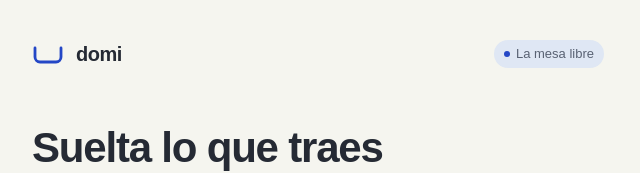
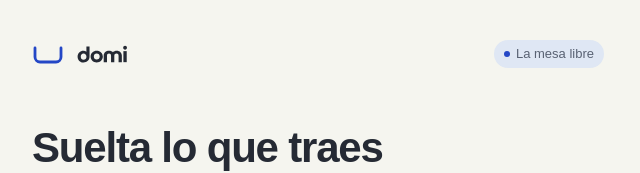
Before and after one commit to ricardomartinezsau-jpg/domi-nebius, a Next.js app: page / in a window 1280 px wide. Shown: the top 173 px of the page, without its empty margins (322-962 px from the left). Built offline with nearby package versions, Linux system fonts and the light colour scheme; a web font is replaced by a local one.

Commit message:
feat(brand): incorporar wordmark vectorial oficial de identidad-domi

```diff
--- a/app/flow.css
+++ b/app/flow.css
@@ -18,8 +18,10 @@ h2 { font-size:24px; line-height:1.2; letter-spacing:-.5px; margin:0; }
 p { line-height:1.6; }
 .domi-shell { margin:0 auto; padding:32px 24px 36px; min-height:100svh; }
 .domi-header { display:flex; align-items:center; justify-content:space-between; gap:16px; margin-bottom:40px; }
-.domi-brand { display:inline-flex; align-items:center; gap:10px; font-weight:700; font-size:21px; line-height:1; letter-spacing:-.5px; }
-.domi-brand svg { color:var(--domi-blue); }
+.domi-brand { display:inline-flex; align-items:center; gap:10px; line-height:1; }
+.domi-symbol-svg { width:32px; height:20px; flex-shrink:0; color:var(--domi-blue); }
+.domi-wordmark { height:20px; width:auto; flex-shrink:0; color:var(--ink); }
+.dominio-page .domi-wordmark { color:#f5f5ef; }
 .badge { background:#dfe7f4; color:#344365; border-radius:20px; padding:5px 12px; font-size:13px; }
 .intro { color:var(--domi-muted); font-size:18px; margin:14px 0 28px; }
 .primary,.secondary,.hero-start { min-height:54px; display:inline-flex; align-items:center; justify-content:center; gap:10px; padding:0 22px; border-radius:12px; font-size:16px; font-weight:600; border:1px solid transparent; }
--- a/components/brand.tsx
+++ b/components/brand.tsx
@@ -1,8 +1,65 @@
-export function Brand() {
-  return <span className="domi-brand" aria-label="Domi">
-    <svg width="32" height="20" viewBox="0 0 32 20" fill="none" aria-hidden="true">
-      <path d="M3 4V13C3 15.7614 5.23858 18 8 18H24C26.7614 18 29 15.7614 29 13V4" stroke="currentColor" strokeWidth="2.8" strokeLinecap="round" />
-      <rect x="11.5" y="7" width="9" height="6.5" rx="2" fill="#D97745" />
-    </svg><span>domi</span>
-  </span>
+export function Wordmark({ className = 'domi-wordmark' }: { className?: string }) {
+  return (
+    <svg
+      viewBox="0 0 173 65"
+      fill="none"
+      aria-label="Domi"
+      role="img"
+      className={className}
+    >
+      <g fill="currentColor">
+        <path
+          id="domi-d"
+          fillRule="evenodd"
+          d="M33.85 8H44V40.65C44 51.83 35.69 60 24.45 60C13.25 60 5.2 51.88 5.2 41.04C5.2 30.17 13.35 21.62 24.4 21.62C28.02 21.62 31.3 22.77 33.85 25.15V8ZM24.45 30.87C18.9 30.87 15.55 35.13 15.55 41.04C15.55 46.91 19.02 50.88 24.45 50.88C29.98 50.88 33.96 46.83 33.96 41.04C33.96 35.2 30.11 30.87 24.45 30.87Z"
+        />
+        <path
+          id="domi-o"
+          fillRule="evenodd"
+          d="M67.31 21.66C78.79 21.66 87.22 29.83 87.22 40.86C87.22 51.98 78.89 59.93 67.31 59.93C55.73 59.93 47.48 51.93 47.48 40.86C47.48 29.77 55.88 21.66 67.31 21.66ZM67.31 30.83C61.56 30.83 57.92 34.84 57.92 40.86C57.92 46.92 61.55 50.72 67.31 50.72C73.17 50.72 77 46.91 77 40.86C77 34.84 73.17 30.83 67.31 30.83Z"
+        />
+        <path
+          id="domi-m"
+          d="M90.08 59.06V37.39C90.08 28.27 97.36 21.65 107.66 21.65C112.72 21.65 117.02 23.46 120.01 26.54C123.2 23.3 127.44 21.65 132.16 21.65C142.67 21.65 149.05 28.54 149.05 37.77V59.06H138.4V37.96C138.4 33.48 135.88 31.02 131.84 31.02C127.67 31.02 124.52 33.78 124.52 38.21V59.06H113.91V37.96C113.91 33.45 111.42 31.02 107.39 31.02C103.31 31.02 100.77 33.72 100.77 38.21V59.06H90.08Z"
+        />
+        <path id="domi-i-asta" d="M154.05 23.2H164.88V59.06H154.05Z" />
+        <path
+          id="domi-i-punto"
+          d="M165.7 12.25C165.7 15.72 162.94 18.48 159.5 18.48C156.08 18.48 153.3 15.72 153.3 12.25C153.3 8.77 156.08 6.07 159.5 6.07C162.94 6.07 165.7 8.77 165.7 12.25Z"
+        />
+      </g>
+    </svg>
+  )
 }
+
+export function Brand({
+  showSymbol = true,
+  className = 'domi-brand',
+}: {
+  showSymbol?: boolean
+  className?: string
+}) {
+  return (
+    <span className={className} aria-label="Domi">
+      {showSymbol && (
+        <svg
+          width="32"
+          height="20"
+          viewBox="0 0 32 20"
+          fill="none"
+          aria-hidden="true"
+          className="domi-symbol-svg"
+        >
+          <path
+            d="M3 4V13C3 15.7614 5.23858 18 8 18H24C26.7614 18 29 15.7614 29 13V4"
+            stroke="currentColor"
+            strokeWidth="2.8"
+            strokeLinecap="round"
+          />
+          <rect x="11.5" y="7" width="9" height="6.5" rx="2" fill="#D97745" />
+        </svg>
+      )}
+      <Wordmark className="domi-wordmark" />
+    </span>
+  )
+}
```
Also changed, not shown: public/domi-wordmark.svg (added).
